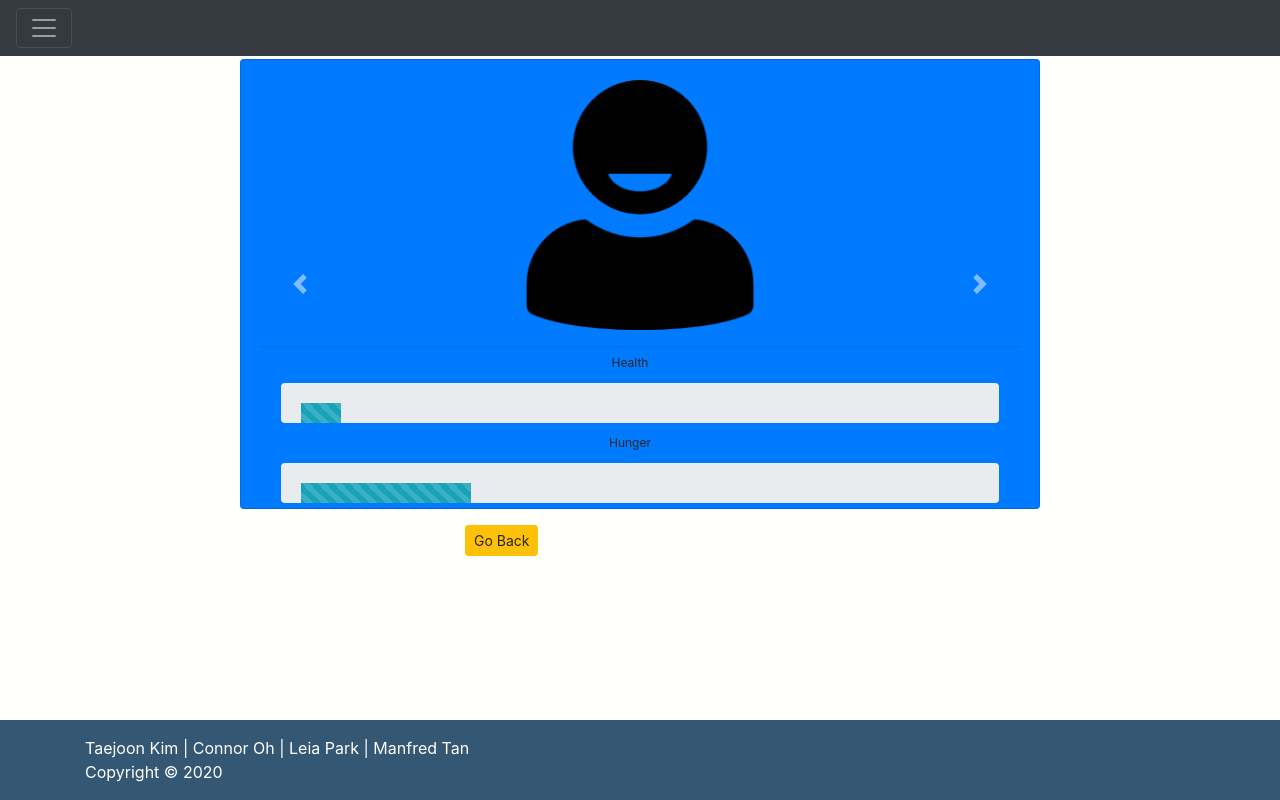
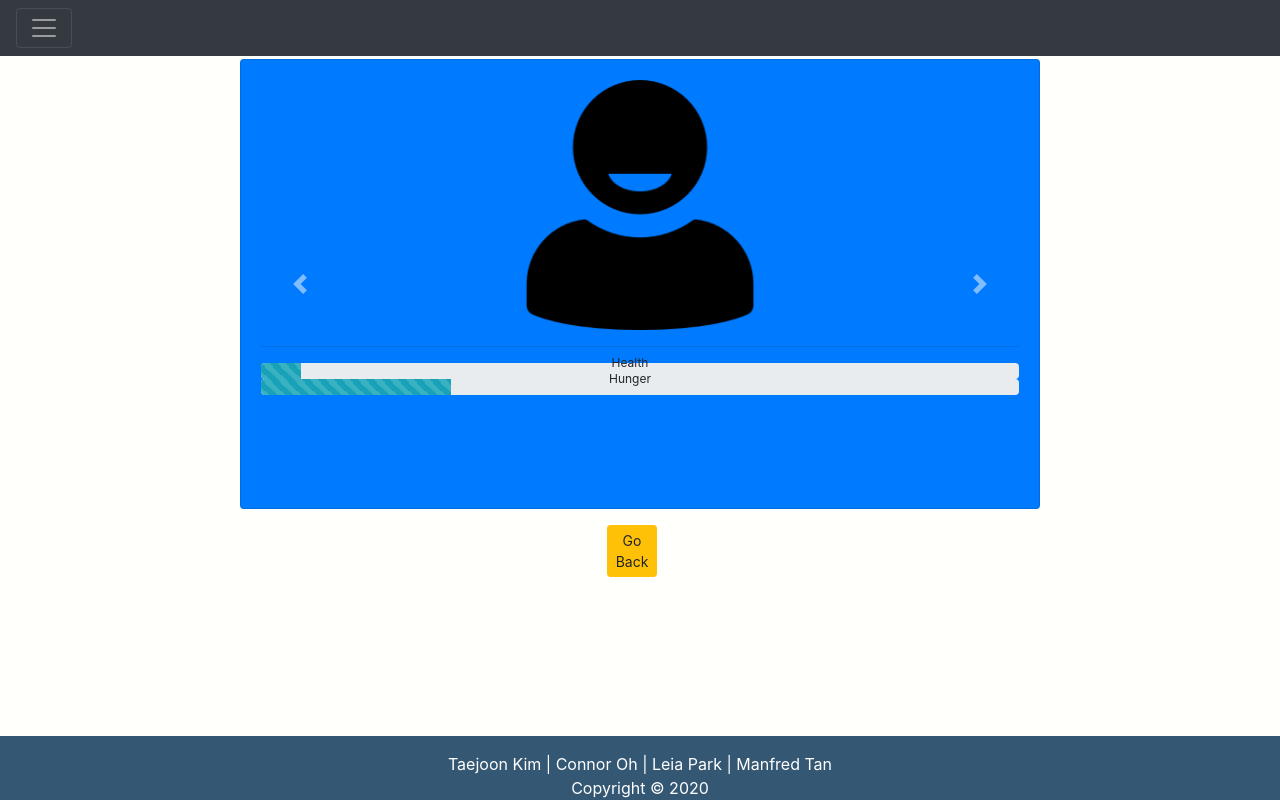
Before and after one commit to tkim00/Fredman__kimT-ohC-parkL-tamM, a Flask app: template templates/stats.html in a window 1280 px wide. Run offline with Flask 2, Linux system fonts and the light colour scheme; the template is opened without the code that fills it, so the values that code supplies are empty; some libraries are stand-ins or nearby versions.

Commit message:
fixed issue with alignment problems: not centered

```diff
--- a/static/style/style.css
+++ b/static/style/style.css
@@ -1,29 +1,18 @@
 html {
-  height: 100%;
+  height:100%;
 }
 
 body {
-  height: 100%;
-  background-color: #FFFFFB;
-  padding-bottom: 10%;
+  height:100%;
+  background-color:#FFFFFB;
 }
 
-.progress {
-  margin: 20px;
-  padding: 20px;
-}
 
 .footer {
-  position: absolute;
-  bottom: 0;
-  width: 100%;
-  height: 10%;
-  align-items: center;
-  background-color: #345773;
+  position:absolute;
+  right:0;
+  bottom:0;
+  left:0;
+  background-color:#345773;
+  text-align:center;
 }
-
-.header {
-  top: 0;
-  left: 0;
-  width: 100%
-}
--- a/templates/base.html
+++ b/templates/base.html
@@ -8,7 +8,7 @@
   <!-- Bootstrap CSS -->
   <link rel="stylesheet" href="https://stackpath.bootstrapcdn.com/bootstrap/4.3.1/css/bootstrap.min.css" integrity="sha384-ggOyR0iXCbMQv3Xipma34MD+dH/1fQ784/j6cY/iJTQUOhcWr7x9JvoRxT2MZw1T" crossorigin="anonymous">
   <!-- Custom CSS -->
-  <link rel="stylesheet" href="{{ url_for('static', filename='../style/style.css')}}">
+  <link rel="stylesheet" href="../static/style/style.css">
   <title>{% block title %}{% endblock %}</title>
 </head>
 {% endblock %}
@@ -58,7 +58,6 @@
   {% endblock %}
 
   {% block script %}
-
   {% endblock %}
   <script src="https://code.jquery.com/jquery-3.4.1.slim.min.js" integrity="sha384-J6qa4849blE2+poT4WnyKhv5vZF5SrPo0iEjwBvKU7imGFAV0wwj1yYfoRSJoZ+n" crossorigin="anonymous"></script>
   <script src="https://cdn.jsdelivr.net/npm/popper.js@1.16.0/dist/umd/popper.min.js" integrity="sha384-Q6E9RHvbIyZFJoft+2mJbHaEWldlvI9IOYy5n3zV9zzTtmI3UksdQRVvoxMfooAo" crossorigin="anonymous"></script>
@@ -66,4 +65,7 @@
 </body>
 {% endblock %}
 
+
+
+
 </html>
--- a/templates/stats.html
+++ b/templates/stats.html
@@ -114,7 +114,7 @@
 {% endblock %}
 
 {% block buttons %}
-<div class="container">
+<div class="container d-flex justify-content-center">
   <div class="row">
     <div class="col-sm"></div>
     <div class="col-sm">
```
Also changed, not shown: templates/homescreen.html (+6 -6 lines).
